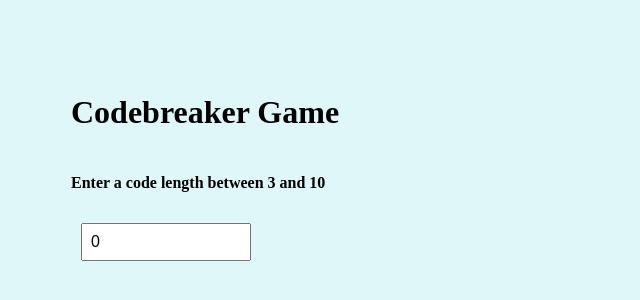
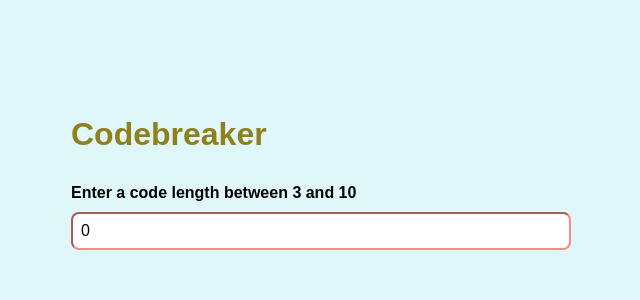
Before and after one commit to RyanFortierGA/codebreaker, a Nuxt app: page / in a window 1280 px wide. Shown: the part 246-546 px from the top of the page, without its empty margins (319-959 px from the left). Built offline with nearby package versions, Linux system fonts and the light colour scheme.

Commit message:
more updates

```diff
--- a/app.vue
+++ b/app.vue
@@ -1,6 +1,6 @@
 <template>
   <div class="container">
-    <h1>Codebreaker Game</h1>
+    <h1>Codebreaker</h1>
     <h4>Enter a code length between 3 and 10</h4>
     <div class="codeWrap">
       <input type="number" v-model="codeLength" placeholder="length (3-10)" @change="generateCode" />
@@ -11,8 +11,11 @@
     </div>
     <div v-if="code" class="guessWrap">
       <div>
-        <input type="text" v-model="userGuess" placeholder="Enter guess" @keyup.enter="checkGuess" />
-        <button class="guess" @click="checkGuess">Guess</button>
+        <h4>Enter your {{ codeLength }} digit guess</h4>
+        <div class="codeWrap">
+          <input type="text" v-model="userGuess" placeholder="Enter guess" @keyup.enter="checkGuess" />
+          <button class="guess" @click="checkGuess">Guess</button>
+        </div>
       </div>
       <div class="guessContainer" v-if="guesses.length > 0">
         <table>
@@ -22,12 +25,11 @@
           </tr>
           <tr v-for="(guess, index) in guesses" :key="index">
             <td>
-              <span v-for="(digit, dIndex) in guess.text.split('')" :key="dIndex">
-                <span class="digit" :style="{ backgroundColor: guess.colors[dIndex] }"
-                  @click="cycleColor(index, dIndex)">
+              <span v-for="(digit, dIndex) in guess.text.split('')" :key="dIndex" class="digit-group">
+                <span :class="['digit', dIndex > 3 ? 'mbDigit' : '']" :style="{ backgroundColor: guess.colors[dIndex] }" @click="cycleColor(index, dIndex)">
                   {{ digit }}
                 </span>
-                <span v-if="dIndex < guess.text.length - 1"> - </span>
+                <span v-if="dIndex < guess.text.length - 1" class="separator">-</span>
               </span>
             </td>
             <td :class="guess.correctCount > 0 ? 'correct' : ''">{{ guess.correctCount }}</td>
@@ -133,19 +135,41 @@ body{
   padding: 0px;
   overflow-x: hidden;
   background-color: #E0F7FA; /* Baby blue background */
+  font-family: 'Arial', sans-serif;
 }
 html{
   overflow-x: hidden;
   background-color: #E0F7FA; /* Baby blue background */
+}
+h1{
+  animation: rainbowAnimation 20s infinite;
+
+}
+@keyframes rainbowAnimation {
+    0% { color: rgb(248, 119, 119); }
+    17% { color: rgb(255, 188, 62); }
+    34% { color: rgb(110, 110, 20); }
+    51% { color: rgb(57, 217, 57); }
+    68% { color: rgb(91, 172, 188); }
+    85% { color: rgb(99, 37, 144); }
+    100% { color: violet; }
+}
+h4{
+  margin-bottom: 10px;
+  margin-top: 10px;
 }
 /* Existing styles */
 input, button {
   margin: 10px;
   padding: 8px;
   font-size: 16px;
+  width: 100%;
 }
 input{
-  max-width: 150px;
+  width: 100%;
+  margin: 0px;
+  border-radius: 8px;
+  border-color: #FF8882; /* Light pink coral for border */
 }
 .guessWrap{
   width: 100%;
@@ -157,6 +181,7 @@ input{
   display: flex;
   flex-direction: row;
   align-items: center;
+  width: 100%;
 }
 
 /* New styles for centering and background */
@@ -189,6 +214,7 @@ button:hover {
 }
 .guess {
   background-color: #429128;
+  width: fit-content;
 }
 .win {
   color: #2d4824;
@@ -207,6 +233,7 @@ th, td {
   padding: 12px;
   border-bottom: 1px solid #ccc; /* Light gray border for separation */
   text-align: left;
+  line-height: normal; /* Adjust line height for better visual spacing */
 }
 
 th {
@@ -217,11 +244,22 @@ th {
 tr:last-child td {
   border-bottom: none; /* Remove bottom border from the last row */
 }
-.digit{
+.digit {
+  display: inline-block;
   padding: 6px;
-  border: 1px solid #ccc;
+  margin-right: 5px; /* Space between digits and separators */
+  border: 1px solid #ccc; /* Optional: adds a border around each digit */
   border-radius: 5px;
   cursor: pointer;
+}
+.mbDigit{
+  margin-top: 10px;
+}
+
+/* Style adjustments for separators */
+span.separator {
+  display: inline-block; /* Treat separators like digits for consistent spacing */
+  padding-right: 5px; /* Space after the separator */
 }
 .correct {
   color: #429128; /* Green color for correct count */
@@ -230,6 +268,7 @@ tr:last-child td {
 .regen{
   margin: 0 auto;
   margin-top: 12px;
+  width: fit-content;
 }
 
 
```
